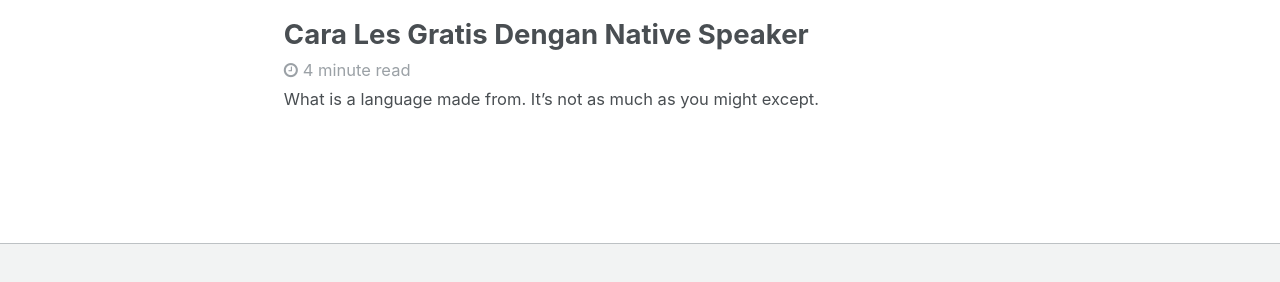
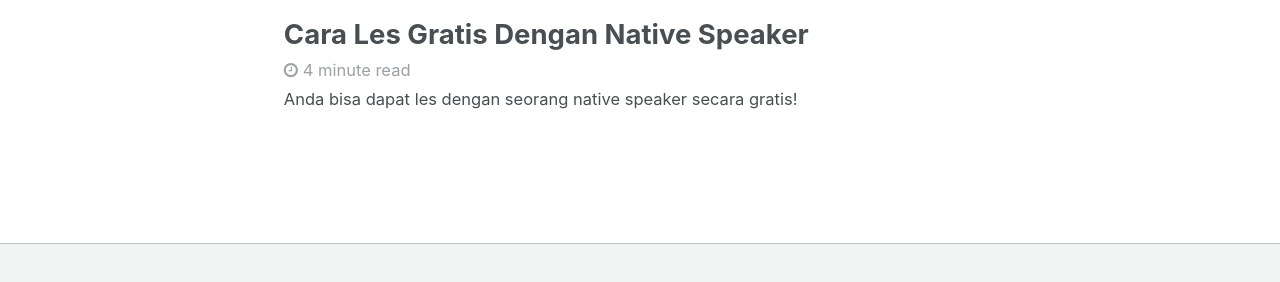
Before and after one commit to jackofalllanguages/jackofalllanguages.github.io, a Jekyll site: the page built from index.html, in a window 1280 px wide. Shown: the part 579-861 px from the top of the page. Built offline with Jekyll 4.4.1, drawn with Linux system fonts in a browser that asks for light colours; the list of posts is cut into pages by our own code.

Commit message:
adding cara les gratis

```diff
--- a/_posts/2017-03-05-cara-les-gratis-dengan-native-speaker.md
+++ b/_posts/2017-03-05-cara-les-gratis-dengan-native-speaker.md
@@ -1,7 +1,7 @@
 ---
 layout: single
 author_profile: false
-excerpt: What is a language made from. It's not as much as you might except.
+excerpt: Anda bisa dapat les dengan seorang native speaker secara gratis!
 categories: bahasa
 ---
 
```
